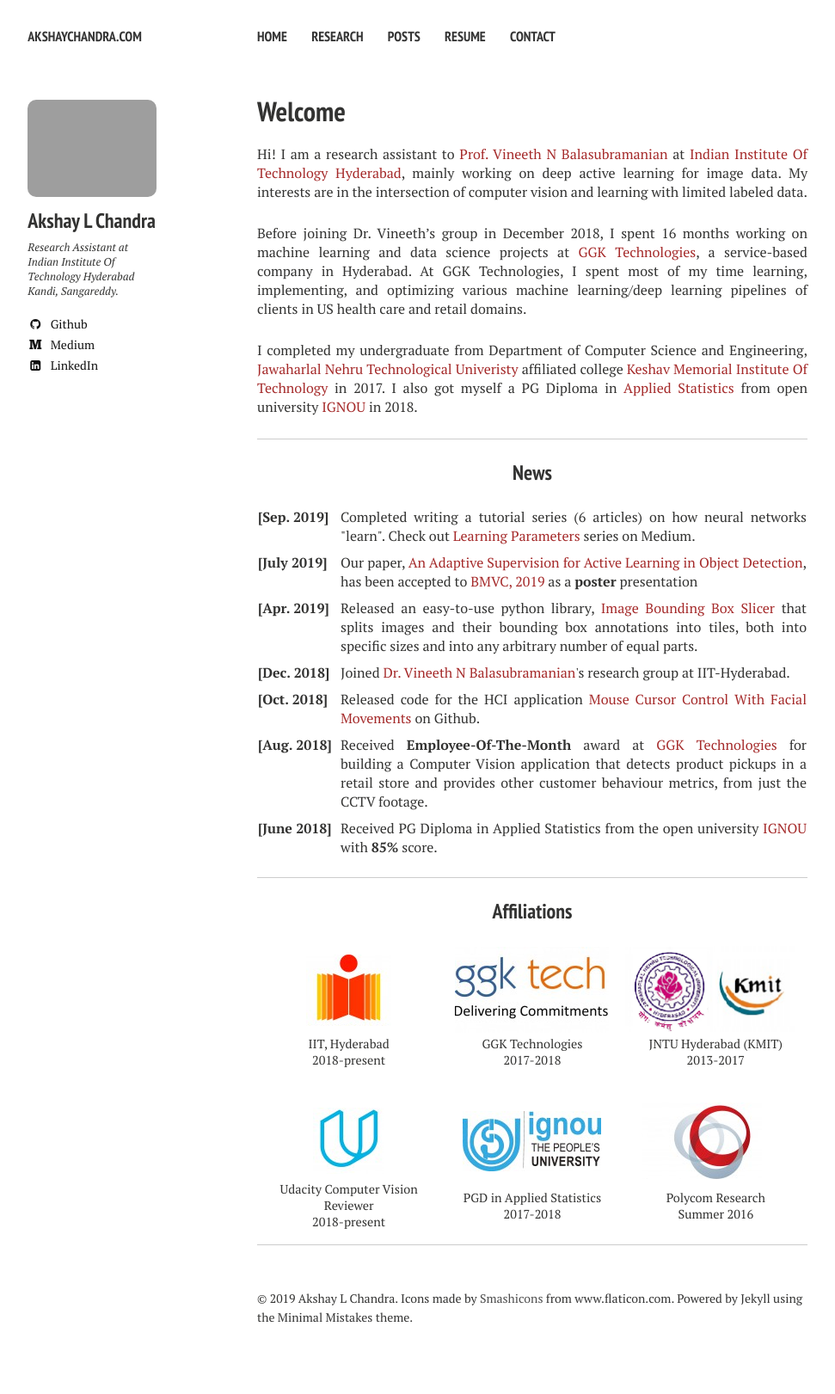
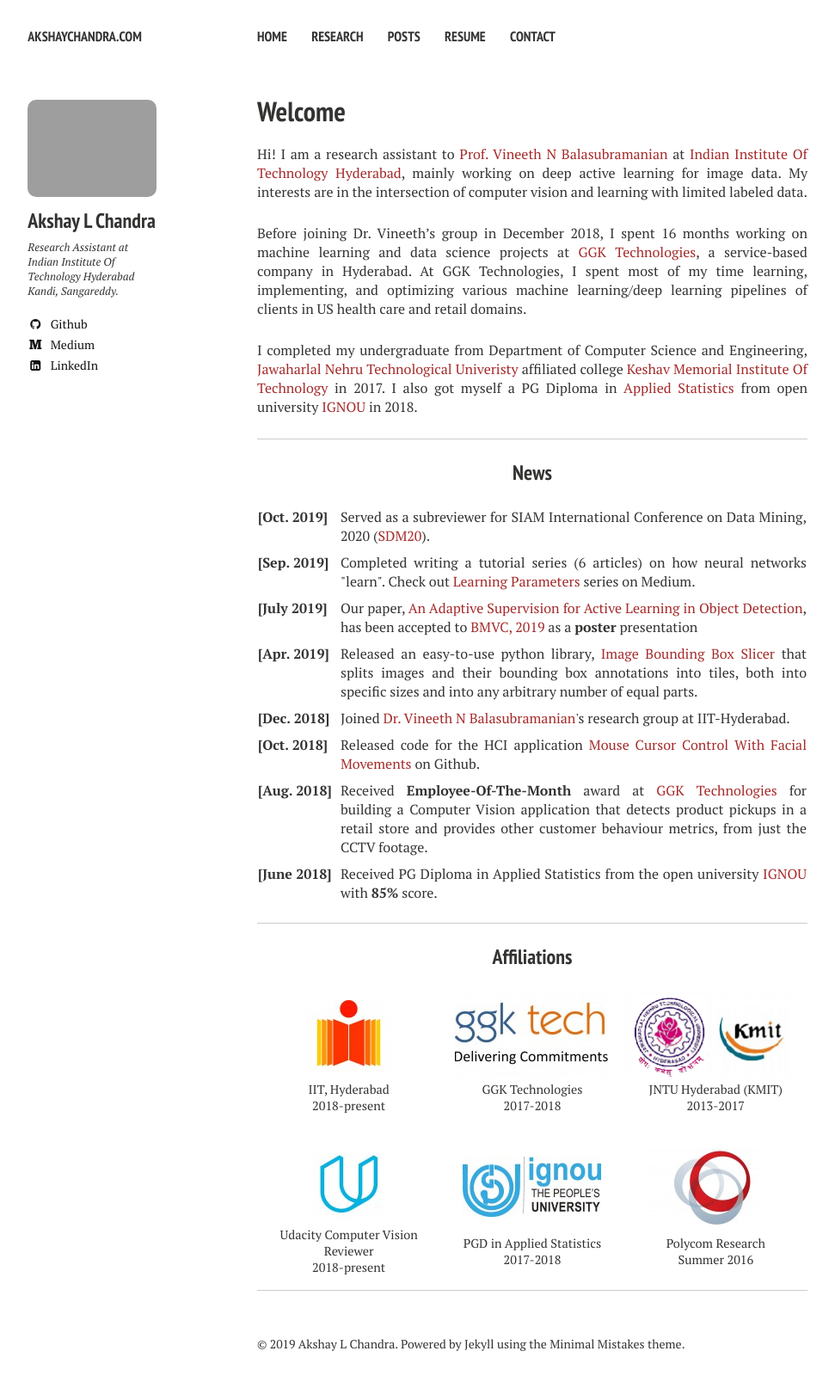
Before and after one commit to uttaransinha/acl21.github.io, a Jekyll site: the page built from index.md, in a window 1280 px wide. Shown: the whole page at 86% size, without its empty margins (21-992 px from the left). Built offline with Jekyll 4.4.1, drawn with Linux system fonts in a browser that asks for light colours; nearby versions of some CDN libraries; before the commit the page ends 1590 px from its top, so only the background shows below that.

Commit message:
favicon stuff

```diff
--- a/_includes/_footer.html
+++ b/_includes/_footer.html
@@ -12,4 +12,4 @@
 </div><!-- /.google-ads -->
 {% endif %}
 
-<span>&copy; {{ site.time | date: '%Y' }} {{ site.owner.name }}. Icons made by <a href="" title="Smashicons">Smashicons</a> from <a href="https://www.flaticon.com/"title="Flaticon">www.flaticon.com</a>. Powered by <a href="http://jekyllrb.com" rel="nofollow">Jekyll</a> using the <a href="http://mademistakes.com/minimal-mistakes/" rel="nofollow">Minimal Mistakes</a> theme.</span>
+<span>&copy; {{ site.time | date: '%Y' }} {{ site.owner.name }}. Powered by <a href="http://jekyllrb.com" rel="nofollow">Jekyll</a> using the <a href="http://mademistakes.com/minimal-mistakes/" rel="nofollow">Minimal Mistakes</a> theme.</span>
--- a/index.md
+++ b/index.md
@@ -19,6 +19,11 @@ I completed my undergraduate from Department of Computer Science and Engineering
 <table class='news-table'>
     <col width="15%">
     <col width="85%">
+    <tr>
+        <td valign="top"><strong>[Oct. 2019]</strong></td>
+        <td>Served as a subreviewer for SIAM International Conference on Data Mining, 2020 (<a href="https://www.siam.org/conferences/cm/conference/sdm20">SDM20</a>).
+        </td>
+    </tr>
     <tr>
         <td valign="top"><strong>[Sep. 2019]</strong></td>
         <td>Completed writing a tutorial series (6 articles) on how neural networks "learn". Check out <a href="https://towardsdatascience.com/tagged/learning-parameters">Learning Parameters</a> series on Medium.
```
Also changed, not shown: images/android-chrome-192x192.png, images/android-chrome-512x512.png, images/apple-touch-icon.png, images/favicon-16x16.png, images/favicon-32x32.png, images/favicon.ico.
